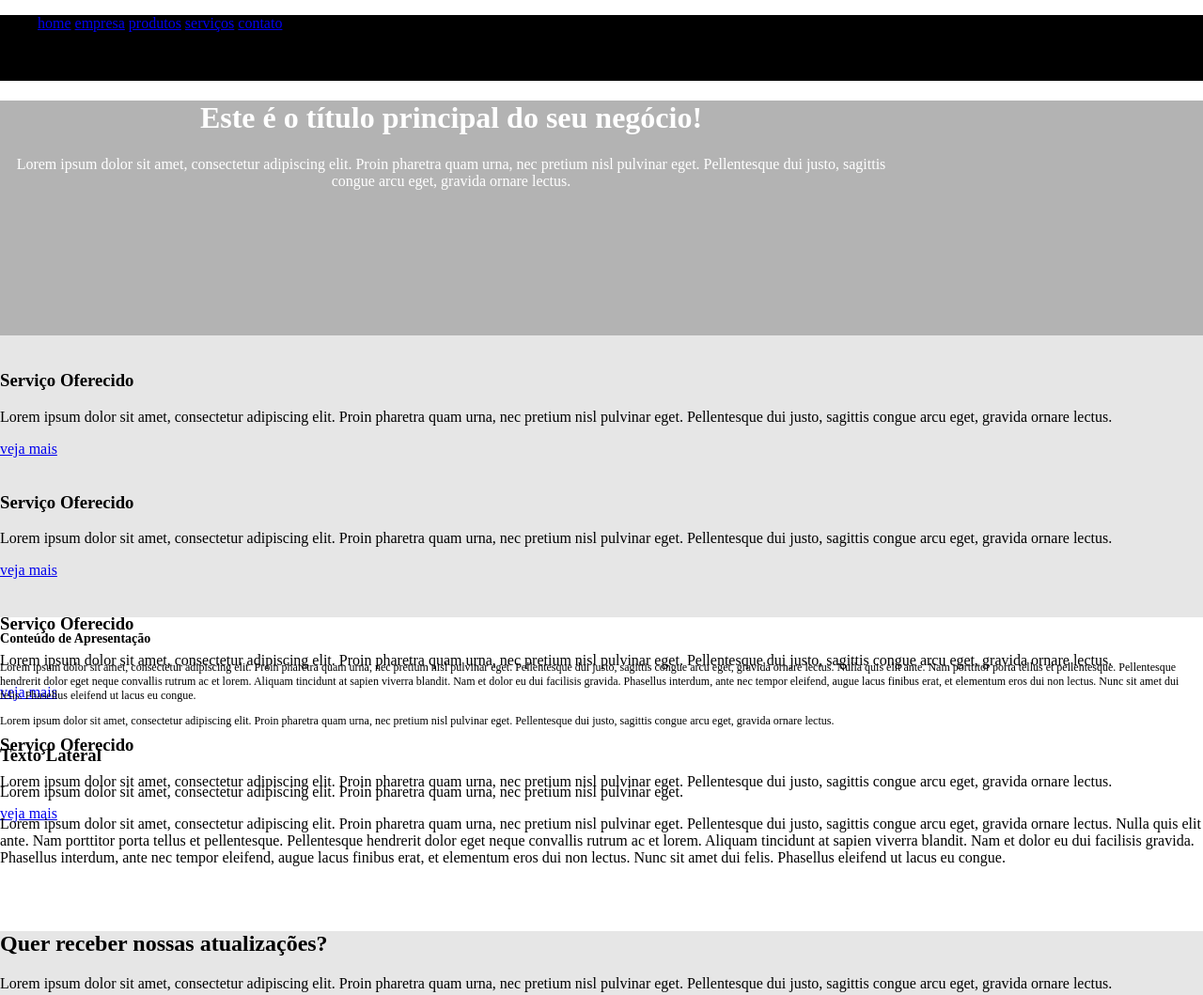
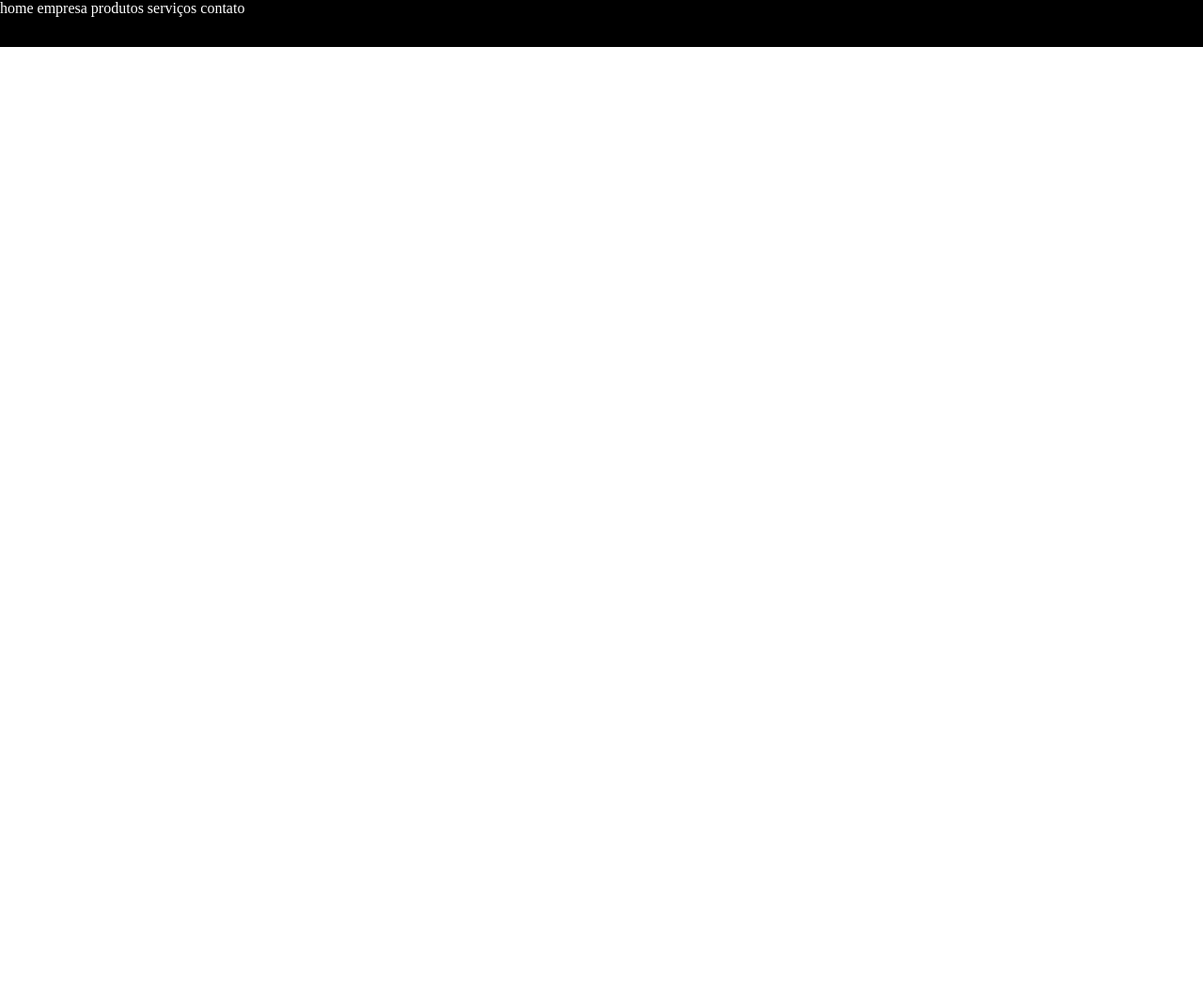
Before and after one commit to johnnyjns/teste_cwi_frontend, a plain HTML site: page Johnny Jefferson Nascimento Souto/Exercicio02/index.html in a window 1280 px wide. Shown: the top 1059 px of the page at 94% size. After the commit the page ends 800 px from the top, so only its background shows below. Drawn offline with nearby package versions, Linux system fonts and the light colour scheme.

Commit message:
recomeçando o projeto

```diff
--- a/Johnny Jefferson Nascimento Souto/Exercicio02/css/estilos.css
+++ b/Johnny Jefferson Nascimento Souto/Exercicio02/css/estilos.css
@@ -1,65 +1,30 @@
-html, body{
-  margin: 0px;
-  padding: 0px;
-  border: 0px;
-  /*vertical-align: baseline;*/
+html, body, ul{
+  margin: 0;
+  padding: 0;
+  border: 0;
 }
+
 body{
-  width: 100%;
   background-color: #fff;
   color: #000;
-  /*line-height: 1;*/
 }
-#header{
-  height: 70px;
+#geral {
+  width: 100%;
+}
+nav{
   background-color: #000;
+  margin-top: 0;
+  height: 50px;
+}
+.cabecalho{
+  /*width: 960px;*/
+  /*margin: 0 auto;*/
+}
+ul li{
+  display: inline;
+  list-style: none;
+}
+ul li a{
+  text-decoration: none;
   color: #fff;
 }
-.cabecalho{
-
-  margin: 0 auto;
-}
-.cabecalho ul{
-
-}
-.cabecalho ul li{
-  list-style: none;
-  display: inline;
-}
-.cabecalho ul li a{
-
-}
-#content{
-  background-color: #fff;
-}
-#banner{
-  height: 250px;
-  background-color: #b3b3b3;
-}
-.promo{
-  width: 960px;
-  color: #fff;
-  text-align: center;
-}
-.promo h1{
-  font-size: 32px;
-}
-#servicos{
-  height: 300px;
-  background-color: #e6e6e6;
-}
-#empresa{
-  height: 300px;
-}
-#empresa .texto-esquerdo{
-  font-size: 12px;
-}
-#newsletter{
-  height: 300px;
-  background-color: #e6e6e6;
-}
-#footer{
-  height: 150px;
-  background-color: #000;
-  color: #fff;
-}
--- a/Johnny Jefferson Nascimento Souto/Exercicio02/index.html
+++ b/Johnny Jefferson Nascimento Souto/Exercicio02/index.html
@@ -1,5 +1,5 @@
 <!DOCTYPE html>
-<html lang="pt-BR">
+<html lang="pt-br">
   <head>
     <meta charset="utf-8">
     <meta name="viewport" content="width=device-width, initial-scale=1">
@@ -8,8 +8,8 @@
     <title>Titulo da Empresa</title>
   </head>
   <body>
-    <div id="header">
-      <div class="cabecalho">
+    <div id="geral">
+      <nav>
         <ul>
           <li><a href="#">home</a></li>
           <li><a href="#">empresa</a></li>
@@ -17,67 +17,7 @@
           <li><a href="#">serviços</a></li>
           <li><a href="#">contato</a></li>
         </ul>
-      </div>
-    </div>
-    <div class="content">
-      <div id="banner">
-        <div class="promo">
-          <h1>Este é o título principal do seu negócio!</h1>
-          <p>Lorem ipsum dolor sit amet, consectetur adipiscing elit. Proin pharetra quam urna, nec pretium nisl pulvinar eget. Pellentesque dui justo, sagittis congue arcu eget, gravida ornare lectus.</p>
-        </div>
-      </div>
-      <div id="servicos">
-        <div>
-          <img src="" alt="">
-          <h3>Serviço Oferecido</h3>
-          <p>Lorem ipsum dolor sit amet, consectetur adipiscing elit. Proin pharetra quam urna, nec pretium nisl pulvinar eget. Pellentesque dui justo, sagittis congue arcu eget, gravida ornare lectus.</p>
-          <a href="#">veja mais</a>
-        </div>
-        <div>
-          <img src="" alt="">
-          <h3>Serviço Oferecido</h3>
-          <p>Lorem ipsum dolor sit amet, consectetur adipiscing elit. Proin pharetra quam urna, nec pretium nisl pulvinar eget. Pellentesque dui justo, sagittis congue arcu eget, gravida ornare lectus.</p>
-          <a href="#">veja mais</a>
-        </div>
-        <div>
-          <img src="" alt="">
-          <h3>Serviço Oferecido</h3>
-          <p>Lorem ipsum dolor sit amet, consectetur adipiscing elit. Proin pharetra quam urna, nec pretium nisl pulvinar eget. Pellentesque dui justo, sagittis congue arcu eget, gravida ornare lectus.</p>
-          <a href="#">veja mais</a>
-        </div>
-        <div>
-          <img src="" alt="">
-          <h3>Serviço Oferecido</h3>
-          <p>Lorem ipsum dolor sit amet, consectetur adipiscing elit. Proin pharetra quam urna, nec pretium nisl pulvinar eget. Pellentesque dui justo, sagittis congue arcu eget, gravida ornare lectus.</p>
-          <a href="#">veja mais</a>
-        </div>
-      </div>
-      <div id="empresa">
-        <div class="texto-esquerdo">
-          <h3>Conteúdo de Apresentação</h3>
-          <p>Lorem ipsum dolor sit amet, consectetur adipiscing elit. Proin pharetra quam urna, nec pretium nisl pulvinar eget. Pellentesque dui justo, sagittis congue arcu eget, gravida ornare lectus. Nulla quis elit ante. Nam porttitor porta tellus et pellentesque. Pellentesque hendrerit dolor eget neque convallis rutrum ac et lorem. Aliquam tincidunt at sapien viverra blandit. Nam et dolor eu dui facilisis gravida. Phasellus interdum, ante nec tempor eleifend, augue lacus finibus erat, et elementum eros dui non lectus. Nunc sit amet dui felis. Phasellus eleifend ut lacus eu congue.</p>
-          <p>Lorem ipsum dolor sit amet, consectetur adipiscing elit. Proin pharetra quam urna, nec pretium nisl pulvinar eget. Pellentesque dui justo, sagittis congue arcu eget, gravida ornare lectus.</p>
-        </div>
-        <div>
-          <h3>Texto Lateral</h3>
-          <p>Lorem ipsum dolor sit amet, consectetur adipiscing elit. Proin pharetra quam urna, nec pretium nisl pulvinar eget.</p>
-          <p>Lorem ipsum dolor sit amet, consectetur adipiscing elit. Proin pharetra quam urna, nec pretium nisl pulvinar eget. Pellentesque dui justo, sagittis congue arcu eget, gravida ornare lectus. Nulla quis elit ante. Nam porttitor porta tellus et pellentesque. Pellentesque hendrerit dolor eget neque convallis rutrum ac et lorem. Aliquam tincidunt at sapien viverra blandit. Nam et dolor eu dui facilisis gravida. Phasellus interdum, ante nec tempor eleifend, augue lacus finibus erat, et elementum eros dui non lectus. Nunc sit amet dui felis. Phasellus eleifend ut lacus eu congue.</p>
-        </div>
-      </div>
-      <div id="newsletter">
-        <h2>Quer receber nossas atualizações?</h2>
-        <p>Lorem ipsum dolor sit amet, consectetur adipiscing elit. Proin pharetra quam urna, nec pretium nisl pulvinar eget. Pellentesque dui justo, sagittis congue arcu eget, gravida ornare lectus.</p>
-      </div>
-    </div>
-    <div id="footer">
-      <ul>
-        <li><a href="#">home</a></li>
-        <li><a href="#">empresa</a></li>
-        <li><a href="#">produtos</a></li>
-        <li><a href="#">serviços</a></li>
-        <li><a href="#">contato</a></li>
-      </ul>
-      <p>Lorem ipsum dolor sit amet, consectetur adipiscing elit. Proin pharetra quam urna, nec pretium nisl pulvinar eget. Pellentesque dui justo, sagittis congue arcu eget, gravida ornare lectus.</p>
+      </nav>
     </div>
   </body>
 </html>
```
